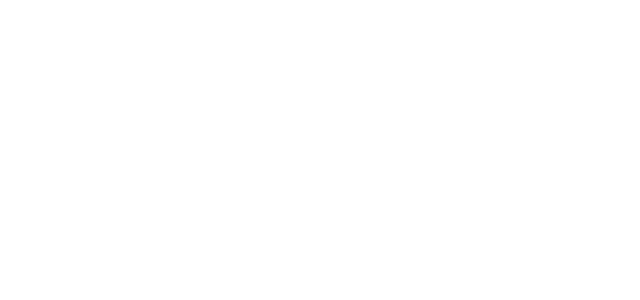
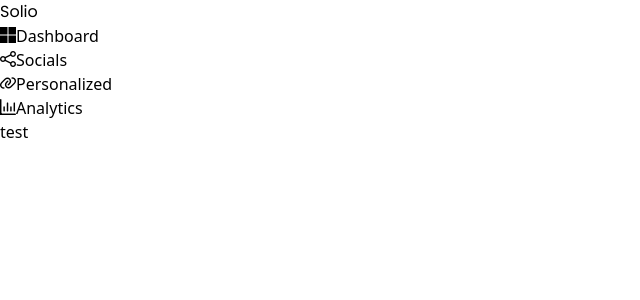
Before and after one commit to Jay1112/solio, a React (Vite) app: page /dashboard/socials in a window 1280 px wide. Before the commit this address had no page. Shown: the top 300 px of the page, without its empty margins (0-640 px from the left). Built offline with nearby package versions, Linux system fonts and the light colour scheme.

Commit message:
sidebar completed

```diff
--- a/package.json
+++ b/package.json
@@ -11,6 +11,7 @@
   },
   "dependencies": {
     "clsx": "^2.1.1",
+    "primeicons": "^7.0.0",
     "react": "^18.2.0",
     "react-dom": "^18.2.0",
     "react-redux": "^9.1.1",
--- a/src/App.jsx
+++ b/src/App.jsx
@@ -6,6 +6,7 @@
 import SignInPage from './pages/SignInPage';
 import SignUpPage from './pages/SignUpPage';
 import DashboardPage from './pages/DashboardPage';
+import SocialsPage from './pages/SocialsPage';
 
 function App() {
   const app = useSelector((state) => state.app ) ;
@@ -20,6 +21,7 @@
           <Route path='/sign-in/' element={<SignInPage/>} />
           <Route path='/sign-up/' element={<SignUpPage/>} />
           <Route path='/dashboard/' element={<DashboardPage/>} />
+          <Route path='/dashboard/socials/' element={<SocialsPage/>} />
         </Routes>
       </Router>
     </>
--- a/src/components/Sidebar.jsx
+++ b/src/components/Sidebar.jsx
@@ -1,7 +1,64 @@
+import clsx from "clsx";
+import { Link, useLocation } from "react-router-dom";
+
 function Sidebar(){
+    const location = useLocation();
+
+    const menuList = [
+        {
+            id : 1,
+            title : 'Dashboard',
+            link : '/dashboard/',
+            icon : 'pi pi-microsoft'
+        },
+        {
+            id : 2,
+            title : 'Socials',
+            link : '/dashboard/socials/',
+            icon : 'pi pi-share-alt'
+        },
+        {
+            id : 3,
+            title : 'Personalized',
+            link : '/dashboard/personalized/',
+            icon : 'pi pi-link'
+        },
+        {
+            id : 4,
+            title : 'Analytics',
+            link : '/dashboard/analytics/',
+            icon : 'pi pi-chart-bar'
+        }
+    ]
+
     return (
-        <div className="border-r-2 border-gray-200 min-w-[250px]">
-            Sidebar
+        <div className="border-r-2 border-gray-200 min-w-[250px] px-2">
+            {
+                menuList.map((item)=>{
+
+                    if(location.pathname === item.link){
+                        return (
+                            <div key={`sidebar-link-${item.id}`} className="p-2 bg-gray-200 my-2 cursor-pointer flex items-center justify-center rounded-sm">
+                                <i className={clsx(`${item.icon}`)}></i>
+                                <span className="flex-1 px-4">
+                                    {item.title}
+                                </span>
+                            </div>
+                        )
+                    }
+
+                    return (
+                        <div key={`sidebar-link-${item.id}`} className="my-2 hover:bg-gray-200 cursor-pointer rounded-sm">
+                            <Link to={item.link} className="p-2 flex items-center justify-center">
+                                <i className={clsx(`${item.icon}`)}></i>
+                                <span className="flex-1 px-4">
+                                    {item.title}
+                                </span>
+                            </Link>
+                        </div>
+                    )
+                })
+            }
         </div>
     );
 }
--- a/src/main.jsx
+++ b/src/main.jsx
@@ -4,6 +4,7 @@
 import './index.css';
 import {Provider} from 'react-redux';
 import { store } from './redux/store.js';
+import 'primeicons/primeicons.css';
 
 ReactDOM.createRoot(document.getElementById('root')).render(
   <React.StrictMode>
--- /dev/null
+++ b/src/pages/SocialsPage.jsx
@@ -0,0 +1,9 @@
+import SidebarWrapper from "../layouts/SidebarWrapper";
+
+function Test(){
+    return (
+        <SidebarWrapper>test</SidebarWrapper>
+    );
+}
+
+export default Test;
```
